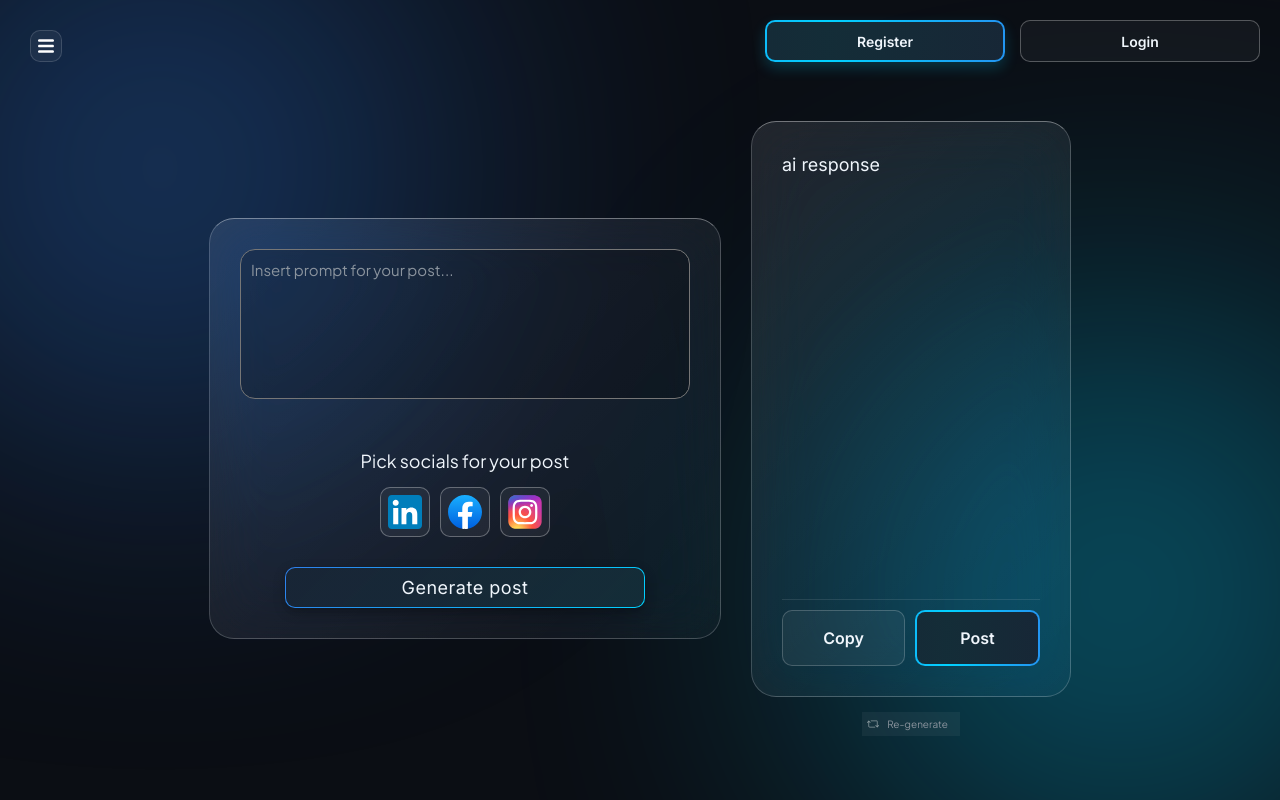
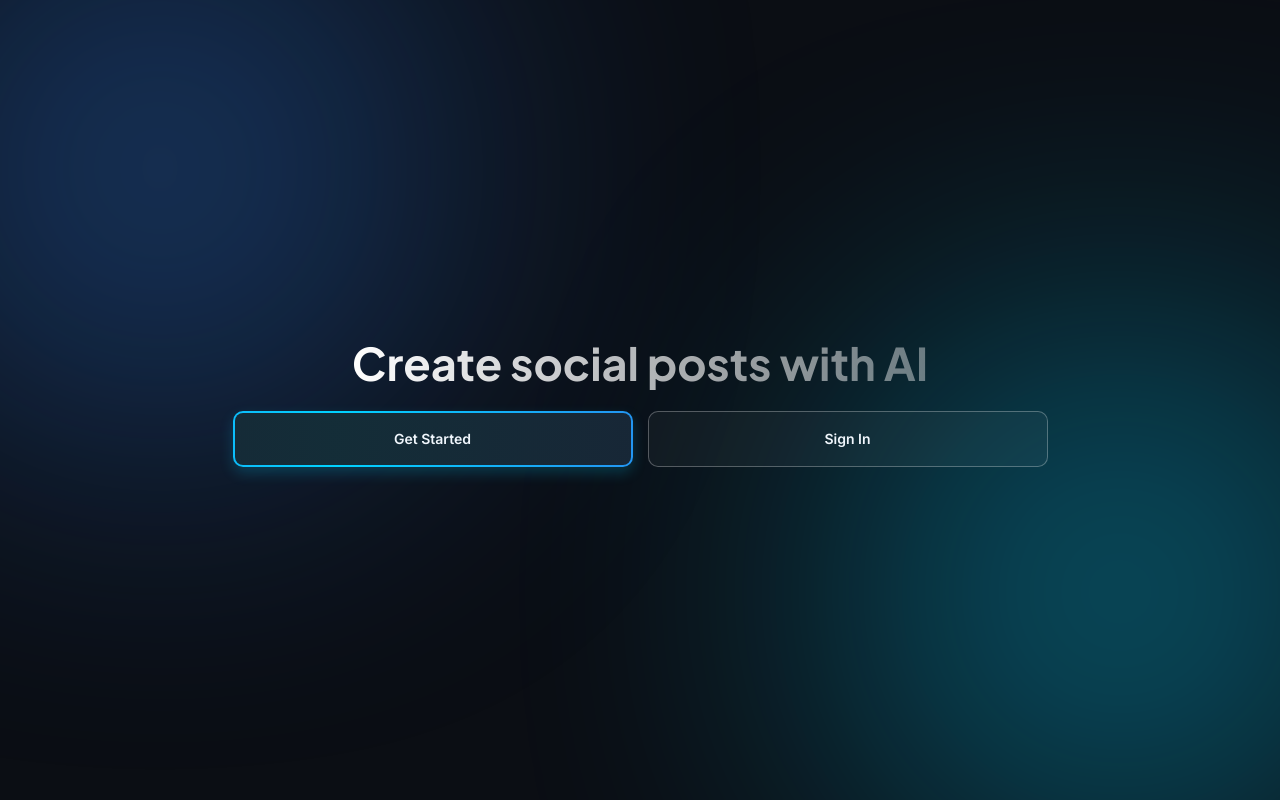
Before and after one commit to Kha-teri/Team-Red, a React (Vite) app: page / in a window 1280 px wide. Built offline with nearby package versions, Linux system fonts and the light colour scheme.

Commit message:
add landingpage, working authorization

```diff
--- a/src/components/App.tsx
+++ b/src/components/App.tsx
@@ -1,7 +1,5 @@
 //glowny komponent, layout
-import { useState, useEffect } from 'react'
-import type { FormEvent } from 'react'
-import { Route, Routes, useNavigate, Navigate } from 'react-router-dom'
+import { Route, Routes, Navigate, useNavigate } from 'react-router-dom'
 import type { ReactNode } from 'react'
 import styles from '../scss/App.module.scss'
 import Button from './Button'
@@ -23,19 +21,10 @@ function ProtectedRoute({children} : { children: ReactNode}) {
 }
 
 function HomePage() {
-  const navigate = useNavigate()
-  const [isLoginOpen, setIsLoginOpen] = useState(false)
-  const [email, setEmail] = useState('')
-  const [password, setPassword] = useState('')
-  const {login, isAuthenticated, logout} = useAuth();
-  const [error, setError] = useState(false);
+  const {isAuthenticated, logout, loading } = useAuth();
+  const navigate = useNavigate();
 
-  const handleLoginSubmit = async (event: FormEvent<HTMLFormElement>) => {
-    event.preventDefault();
-    setError(false);
-    const success = await login(email, password);
-    success ? setIsLoginOpen(false) : setError(true);
-  }
+  if(loading) return null;
 
   /*
   const [weather, setWeather] = useState<any>(null);
@@ -58,19 +47,21 @@ function HomePage() {
 
   return (
     <div className={styles.container}>
-      <Navbar />
+      {isAuthenticated ? <Navbar /> : <></>}
 
       <div className={styles.wrapper}>
+        {!isAuthenticated ? (
+          <div className={styles.landingPage}>
+            <h1>Create social posts with AI</h1>
+            <div className={styles.landingButtons}>
+              <Button usage="register" text="Get Started" onBtnClick={() => navigate("/register")} />
+              <Button usage="login" text="Sign In" onBtnClick={() => navigate("/login")} />
+            </div>
+          </div>
+        ) : (
+          <>
             <div className={styles.authButtons}>
-          {isAuthenticated ? (
-            <Button usage="login" text="logout" onBtnClick={logout} />
-          ) :
-          (
-            <>
-              <Button usage="register" text="Register" onBtnClick={() => navigate("/register")} />
-              <Button usage="login" text="Login" onBtnClick={() => navigate('/login')} />
-            </>
-          )}
+              <Button usage="logout" text="Log-out" onBtnClick={logout} />
             </div>
 
             <div className={styles.mainLayout}>
@@ -81,6 +72,8 @@ function HomePage() {
                 <PostActionBar />
               </div>
             </div>
+          </>
+        )}
       </div>
     </div>
   )
--- a/src/components/Button.tsx
+++ b/src/components/Button.tsx
@@ -3,7 +3,7 @@
 import styles from '../scss/Button.module.scss';
 
 interface ButtonProps {
-    usage: 'generate' | 'post' | 'copy' | 'login' | 'register' | 'navbar' | 'postaction';
+    usage: 'generate' | 'post' | 'copy' | 'login' | 'register' | 'navbar' | 'postaction' | 'logout';
     text: string;
     onBtnClick?: () => void;
 }
--- a/src/scss/App.module.scss
+++ b/src/scss/App.module.scss
@@ -1,10 +1,5 @@
 @use './colors.scss' as *;
 @use './fonts.scss' as *;
-
-@keyframes signInFlow {
-    0% { background-position: 0% 50%; }
-    100% { background-position: 200% 50%; }
-}
 
 .container {
     position: relative;
@@ -12,7 +7,8 @@
     height: 100vh;
     background-color: $bg-main;
     display: flex;
-    justify-content: center;
+    flex-direction: column;
+    align-items: center;
     padding: clamp(1rem, 2vw, 2rem);
     overflow-y: auto;
     overflow-x: hidden;
@@ -36,108 +32,51 @@
         z-index: 1;
         width: 100%;
         max-width: 1400px;
-        min-height: 100%;
-        height: auto;
         display: flex;
         flex-direction: column;
-        gap: 1.5rem;
+        flex: 1;
+    }
+
+    .landingPage {
+        flex: 1;
+        display: flex;
+        flex-direction: column;
+        justify-content: center;
+        align-items: center;
+        gap: 2rem;
+        text-align: center;
+
+        h1 {
+            font-size: clamp(2.5rem, 6vw, 4.5rem);
+            color: $text-main;
+            font-family: $font-secondary;
+            background: linear-gradient(to right, #fff, rgba(255,255,255,0.4));
+            -webkit-background-clip: text; //safari
+            -webkit-text-fill-color: transparent;
+        }
+
+        .landingButtons {
+            display: flex;
+            gap: 1.5rem;
+            width: 100%;
+            justify-content: center;
+
+            button {
+                flex: 0 1 400px;
+                height: clamp(5rem, 7vh, 8rem);
+            }
+        }
     }
 
     .authButtons {
         width: 100%;
         display: flex;
         justify-content: flex-end;
-        align-items: flex-start;
-        gap: 1.5rem;
-        flex-wrap: wrap;
+        padding-bottom: 2rem;
 
-        > button, .loginSlot {
-            flex: 0 1 clamp(160px, 20vw, 240px);
-            min-width: 0;
+        button {
+            flex: 0 1 160px;
         }
-
-        .loginSlot {
-            position: relative;
-            > button { width: 100%; }
-        }
-    }
-
-    .loginDropdown {
-        position: absolute;
-        top: calc(100% + 0.8rem);
-        right: 0;
-        width: clamp(260px, 20vw, 320px);
-        padding: 1.5rem;
-        border-radius: 1.5rem;
-        border: 1px solid rgba(255, 255, 255, 0.15);
-        background: linear-gradient(160deg, rgba($card, 0.98) 0%, rgba(10, 10, 15, 0.95) 100%);
-        backdrop-filter: blur(20px) saturate(160%);
-        box-shadow: 0 20px 40px rgba(0, 0, 0, 0.4);
-        display: flex;
-        flex-direction: column;
-        gap: 1.2rem;
-        z-index: 100;
-        opacity: 0;
-        transform: translateY(-10px) scale(0.98);
-        transform-origin: top right;
-        pointer-events: none;
-        transition: all 0.3s cubic-bezier(0.4, 0, 0.2, 1);
-
-        &.loginDropdownOpen {
-            opacity: 1;
-            transform: translateY(0) scale(1);
-            pointer-events: auto;
-        }
-
-        .loginField {
-        display: flex;
-        flex-direction: column;
-        gap: 0.5rem;
-        font-family: $font-main;
-        font-size: 0.9rem;
-        color: $text-secondary;
-
-        input {
-            width: 100%;
-            height: 3.2rem;
-            border-radius: 0.8rem;
-            border: 1px solid rgba(255, 255, 255, 0.1);
-            background: rgba(255, 255, 255, 0.05);
-            color: $text-main;
-            padding: 0 1rem;
-            outline: none;
-            transition: border-color 0.2s;
-
-            &:focus {
-                border-color: $glow;
-            }
-
-            &::placeholder {
-                color: rgba($text-secondary, 0.3);
-            }
-        }
-    }
-
-    .signInButton {
-        margin-top: 0.5rem;
-        height: 3.2rem;
-        border-radius: 0.8rem;
-        border: 2px solid transparent;
-        background:
-            linear-gradient($card, $card) padding-box,
-            linear-gradient(90deg, $accent, $glow, $accent) border-box;
-        background-size: 100% 100%, 200% 100%;
-        animation: signInFlow 4s linear infinite;
-        color: white;
-        font-weight: 600;
-        cursor: pointer;
-        transition: box-shadow 0.3s ease;
-
-        &:hover {
-            animation-duration: 2s;
-            box-shadow: 0 0 15px rgba($glow, 0.3);
-        }
-    }
     }
 
     .mainLayout {
@@ -148,8 +87,6 @@
         align-items: center;
         gap: clamp(1.5rem, 3vw, 3rem);
         flex-wrap: wrap;
-
-
     }
 
     .responseSection {
@@ -157,6 +94,5 @@
         flex-direction: column;
         gap: 1rem;
         width: clamp(250px, 25vw, 500px);
-        height: auto;
     }
 }
--- a/src/scss/Button.module.scss
+++ b/src/scss/Button.module.scss
@@ -199,3 +199,23 @@
         }
     }
 }
+
+.logout {
+    font-family: $font-main;
+    font-weight: 600;
+    border-radius: $s2;
+    height: clamp(3.2rem, 8vh, 4.2rem);
+    padding: 0 clamp(1.5rem, 3vw, 2.5rem);
+    cursor: pointer;
+    transition: transform 0.25s ease, box-shadow 0.25s ease, background-color 0.25s ease, border-color 0.25s ease;
+    user-select: none;
+    font-size: clamp(1.1rem, 1.2vw, 1.4rem);
+    background: rgba(255, 50, 50, 0.1);
+    border: 1px solid rgba(255, 50, 50, 0.3);
+    color: #ff5555;
+
+    &:hover {
+        background: rgba(255, 50, 50, 0.2);
+        border-color: #ff5555;
+    }
+}
```
Lines whose indentation alone changed are shown as unchanged.
